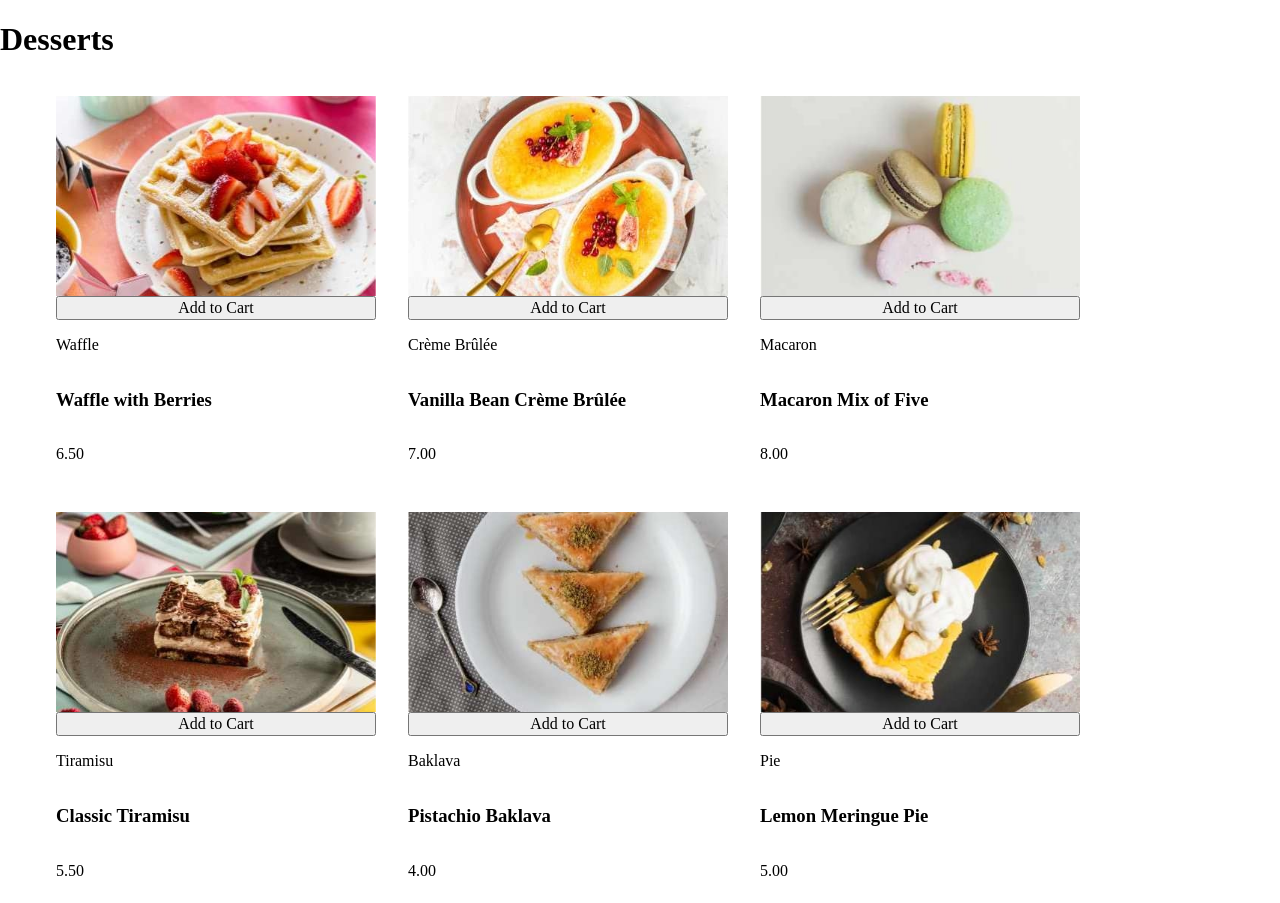
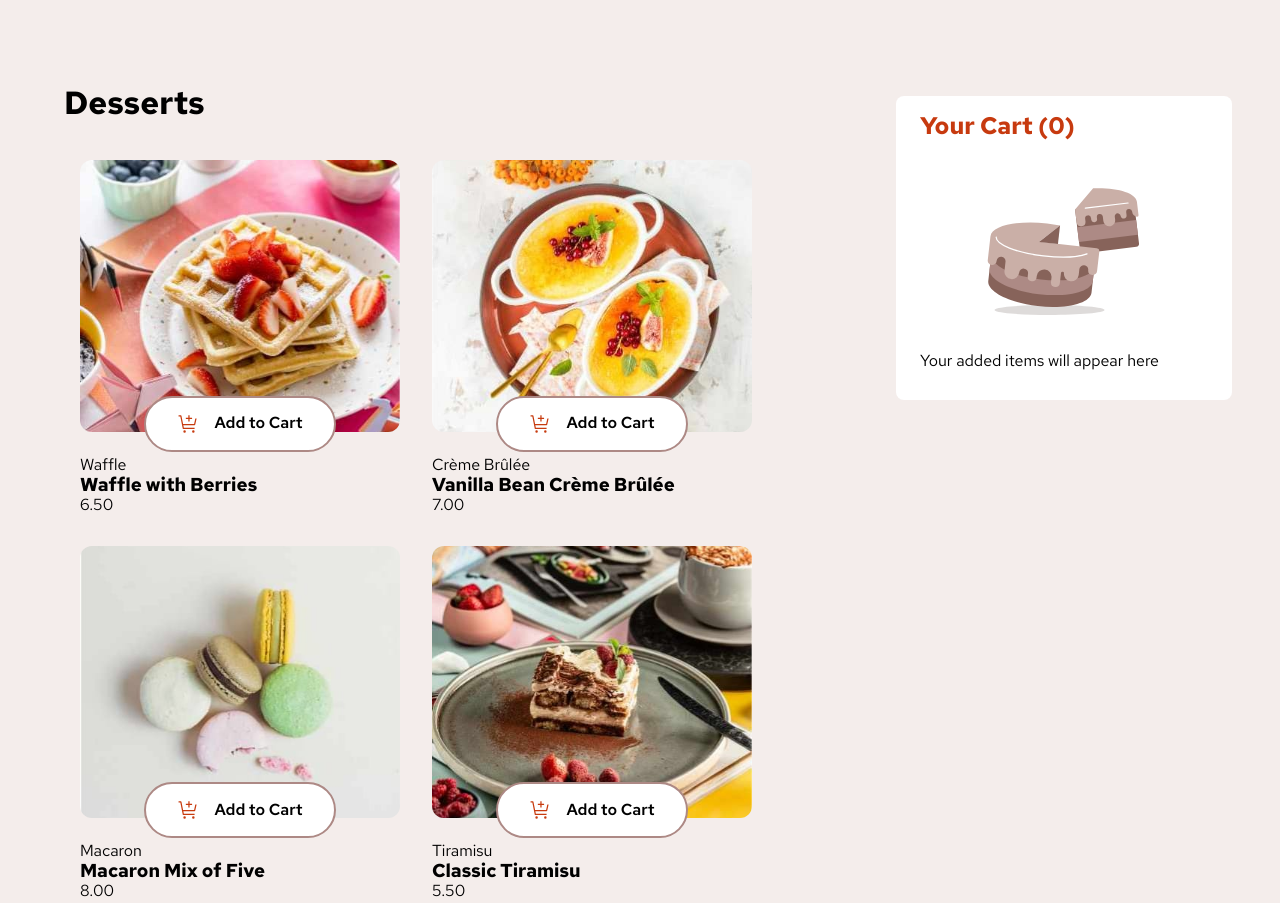
Before and after one commit to Njoura7/product-list-with-cart-main, a plain HTML site: page index.html in a window 1280 px wide. Shown: the top 903 px of the page. Drawn offline with Linux system fonts and the light colour scheme.

Commit message:
WIP: adjust the basic design/layout -- some fixes to do --practice makes perfect -always room for creativity

```diff
--- a/index.html
+++ b/index.html
@@ -16,25 +16,42 @@
 
     <title>Frontend Mentor | Product list with cart</title>
 
+    <!-- Fonts -->
+    <link rel="preconnect" href="https://fonts.googleapis.com" />
+    <link rel="preconnect" href="https://fonts.gstatic.com" crossorigin />
+    <link
+      href="https://fonts.googleapis.com/css2?family=Red+Hat+Text:ital,wght@0,300..700;1,300..700&display=swap"
+      rel="stylesheet"
+    />
+
     <link rel="stylesheet" href="./normalize.css" />
     <link rel="stylesheet" href="./styles.css" />
   </head>
   <body>
+    <div class="desserts-container">
       <h1>Desserts</h1>
       <ul class="dessert-list">
         <!-- This is the template for each dessert item -->
         <li class="dessert-item">
-        <div class="dessert-image-container"></div>
-        <button class="add-to-cart">Add to Cart</button>
+          <div class="dessert-image-container">
+            <button class="add-to-cart">
+              <img
+                src="./assets/images/icon-add-to-cart.svg"
+                alt="add-to-cart"
+              />
+              Add to Cart
+            </button>
+          </div>
+          <div class="dessert-info">
             <p class="dessert-category"></p>
             <h3 class="dessert-name"></h3>
             <p class="dessert-price"></p>
+          </div>
         </li>
       </ul>
-
+    </div>
     <div class="cart">
-      <h2>Your Cart</h2>
-      (<span class="quantity">0</span>)
+      <h2>Your Cart <span>(0)</span></h2>
       <img
         src="./assets/images/illustration-empty-cart.svg"
         alt="illustration empty cart"
--- a/styles.css
+++ b/styles.css
@@ -1,3 +1,25 @@
+:root {
+  --white: hsl(0, 0%, 100%);
+  --red: hsl(14, 86%, 42%);
+  --green: hsl(159, 69%, 38%);
+
+  --rose-50: hsl(20, 50%, 98%);
+  --rose-100: hsl(13, 31%, 94%);
+  --rose-300: hsl(14, 25%, 72%);
+  --rose-400: hsl(7, 20%, 60%);
+  --rose-500: hsl(12, 20%, 44%);
+  --rose-900: hsl(14, 65%, 9%);
+}
+body {
+  display: flex;
+  background-color: var(--rose-100);
+}
+.desserts-container {
+  /* padding: 0; */
+  max-width: 75%;
+  padding: 4rem;
+}
+
 ul.dessert-list {
   list-style: none;
   display: flex;
@@ -13,11 +35,12 @@ ul.dessert-list {
 
 /* Mobile styles (below 375px) */
 .dessert-image-container {
-  height: 200px;
-  width: 100%;
+  height: 17rem;
   background-repeat: no-repeat;
   background-position: center;
   background-size: cover;
+  border-radius: 0.75rem;
+  position: relative;
 }
 
 /* Tablet styles (375px to 1439px) */
@@ -34,9 +57,26 @@ ul.dessert-list {
   }
 } */
 
-.dessert-image {
-  width: fill;
-  border-radius: 0.5rem;
+button.add-to-cart {
+  font-weight: 600;
+  width: 12rem;
+  padding: 1rem 1.5rem;
+  background-color: var(--white);
+  position: absolute;
+  bottom: -3rem;
+  left: 50%;
+  transform: translate(-50%, -50%);
+  display: flex;
+  justify-content: center;
+  align-items: center;
+  gap: 1rem;
+  border-radius: 2rem;
+  border: 2px solid var(--rose-400);
+  cursor: pointer;
+}
+
+.dessert-info {
+  margin-top: 1.5rem;
 }
 
 .dessert-category {
@@ -50,7 +90,20 @@ ul.dessert-list {
 .dessert-price {
   /* Price styles */
 }
+.cart {
+  background: var(--white);
+  padding: 1rem 1.5rem;
+  margin: 6rem 3rem;
+  height: 19rem;
+  border-radius: 0.5rem;
 
-.add-to-cart {
-  /* Button styles */
+  h2 {
+    color: var(--red);
+    margin-bottom: 1rem;
+  }
+
+  img {
+    width: 10rem;
+    margin: 1rem 4rem;
+  }
 }
```
Also changed, not shown: normalize.css. Lines whose indentation alone changed are shown as unchanged.
